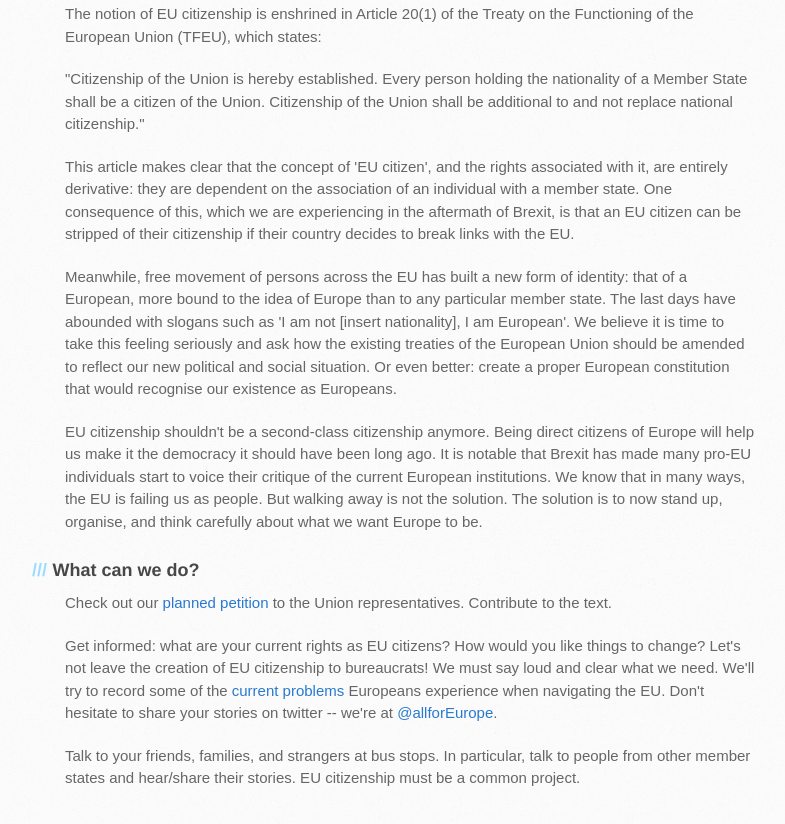
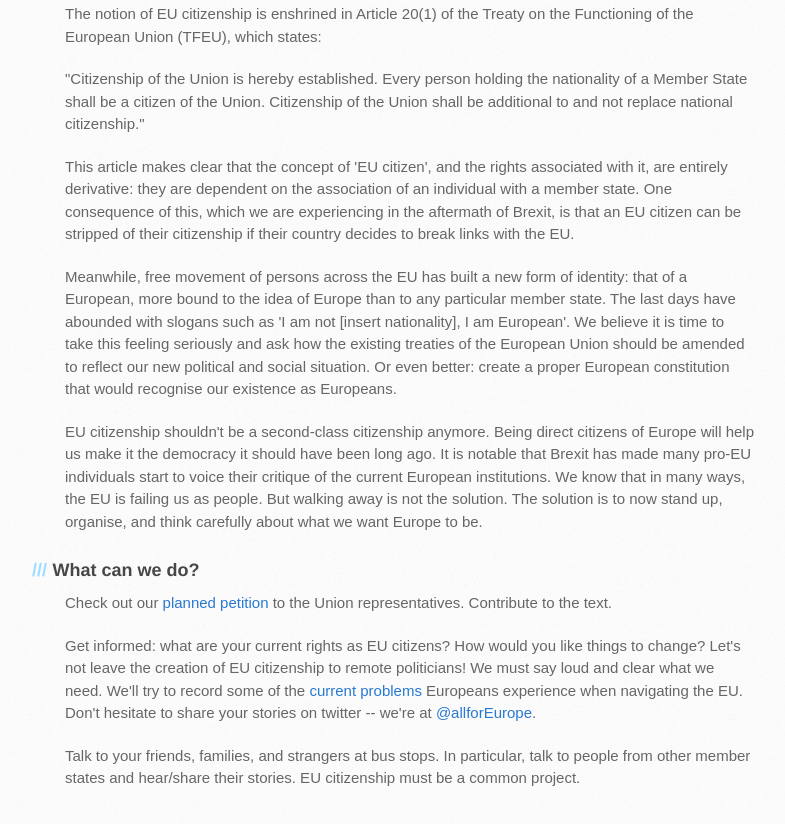
Before and after one commit to minimalparts/EU-citizenship, a plain HTML site: page index.html in a window 1280 px wide. Shown: the part 618-1442 px from the top of the page, without its empty margins (105-890 px from the left). Drawn offline with Linux system fonts and the light colour scheme.

Commit message:
Minor change to index

```diff
--- a/index.html
+++ b/index.html
@@ -60,7 +60,7 @@
 
 <p>Check out our <a href="petition.html">planned petition</a> to the Union representatives. Contribute to the text.</p>
 
-<p>Get informed: what are your current rights as EU citizens? How would you like things to change? Let's not leave the creation of EU citizenship to bureaucrats! We must say loud and clear what we need. We'll try to record some of the <a href="eu-problems.html">current problems</a> Europeans experience when navigating the EU. Don't hesitate to share your stories on twitter -- we're at <a href="https://twitter.com/allforEurope">@allforEurope</a>.</p>
+<p>Get informed: what are your current rights as EU citizens? How would you like things to change? Let's not leave the creation of EU citizenship to remote politicians! We must say loud and clear what we need. We'll try to record some of the <a href="eu-problems.html">current problems</a> Europeans experience when navigating the EU. Don't hesitate to share your stories on twitter -- we're at <a href="https://twitter.com/allforEurope">@allforEurope</a>.</p>
 
 <p>Talk to your friends, families, and strangers at bus stops. In particular, talk to people from other member states and hear/share their stories. EU citizenship must be a common project.
 </p>
```
